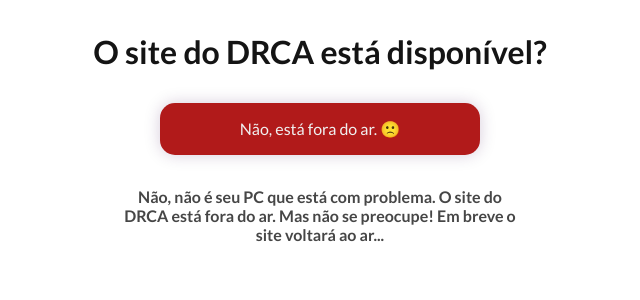
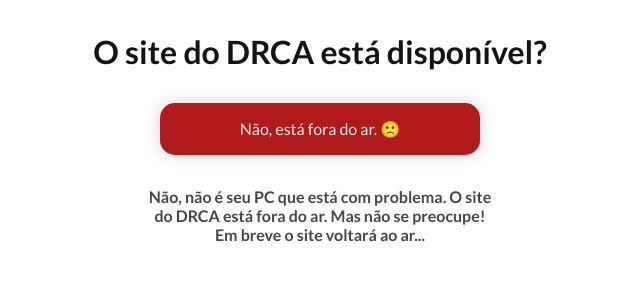
Before and after one commit to JuanGustah/DRCAONLINE, a PHP site: page / in a window 1280 px wide. Shown: the top 300 px of the page, without its empty margins (320-960 px from the left). Run offline with PHP 8.4, Linux system fonts and the light colour scheme.

Commit message:
fix responsitvity of explication text

```diff
--- a/styles.css
+++ b/styles.css
@@ -44,7 +44,7 @@ body{
     box-shadow: 0 0 16px #3d0c5034;
 }
 .content .explication{
-    width: 25rem;
+    max-width: 22rem;
     display: flex;
     justify-content: center;
     margin: auto 0;
```
